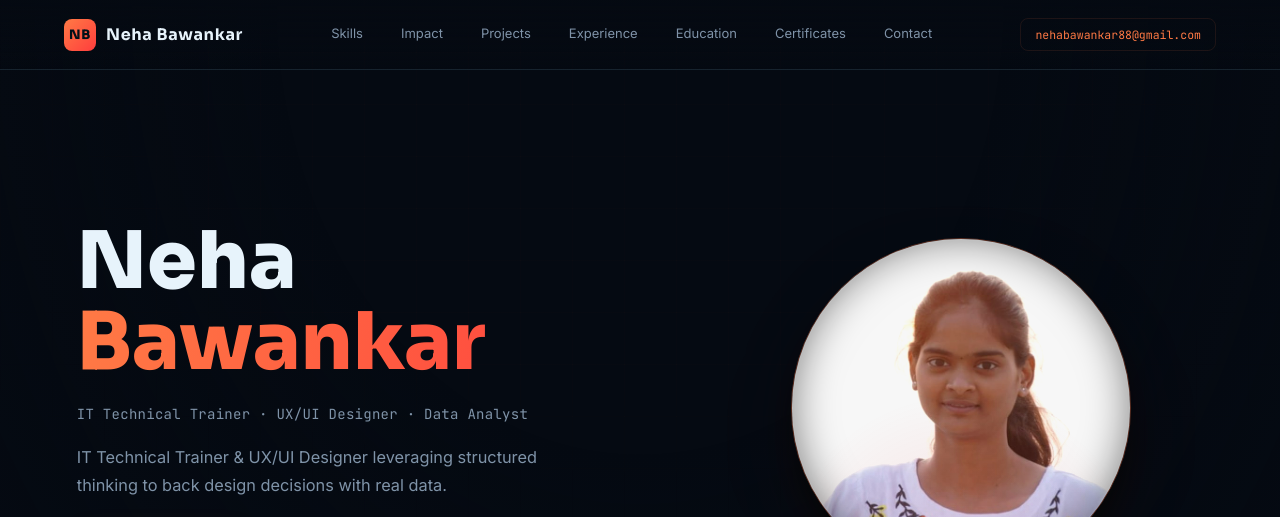
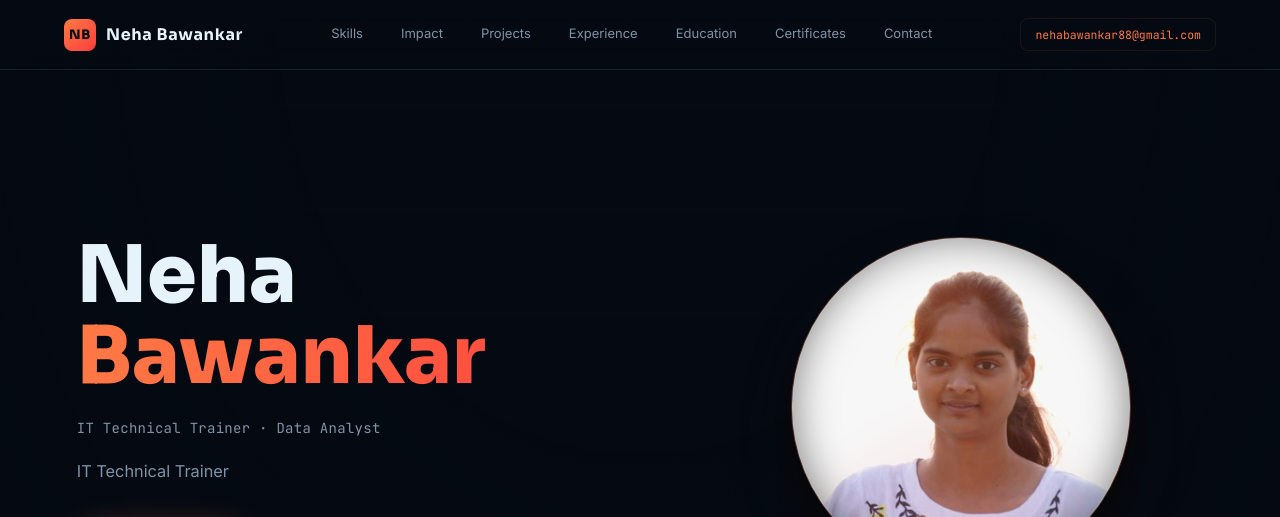
Before and after one commit to CodeByNehaB/Portfolio-, a plain HTML site: page site/index.html in a window 1280 px wide. Shown: the top 517 px of the page. Drawn offline with Linux system fonts and the light colour scheme.

Commit message:
Update index.html

```diff
--- a/site/index.html
+++ b/site/index.html
@@ -3,7 +3,7 @@
 <head>
 <meta charset="UTF-8">
 <meta name="viewport" content="width=device-width, initial-scale=1.0">
-<title>Neha Bawankar — IT Technical Trainer &amp; UX/UI Designer &amp; Data Analyst</title>
+<title>Neha Bawankar — IT Technical Trainer &amp; Data Analyst</title>
 <link rel="preconnect" href="https://fonts.googleapis.com">
 <link href="https://fonts.googleapis.com/css2?family=Sora:wght@400;500;600;700;800&family=Inter:wght@300;400;500;600&family=JetBrains+Mono:wght@400;500;700&display=swap" rel="stylesheet">
 <link rel="stylesheet" href="style.css">
@@ -34,8 +34,8 @@
     <div class="hero-grid">
       <div class="hero-left">
         <h1 class="hero-name"><span class="hn-line">Neha</span><span class="hn-line accent">Bawankar</span></h1>
-        <div class="hero-role">IT Technical Trainer · UX/UI Designer · Data Analyst</div>
-        <p class="hero-desc">IT Technical Trainer &amp; UX/UI Designer leveraging structured thinking to back design decisions with real data.</p>
+        <div class="hero-role">IT Technical Trainer  · Data Analyst</div>
+        <p class="hero-desc">IT Technical Trainer</p>
         <div class="hero-actions">
           <button type="button" class="btn-amber" data-scroll="#projects">View Projects →</button>
           <a id="resumeDownload" href="assets/Neha_Bawankar_Resume.pdf" download="Neha_Bawankar_Resume.pdf" class="btn-outline-amber">Download Resume</a>
```
